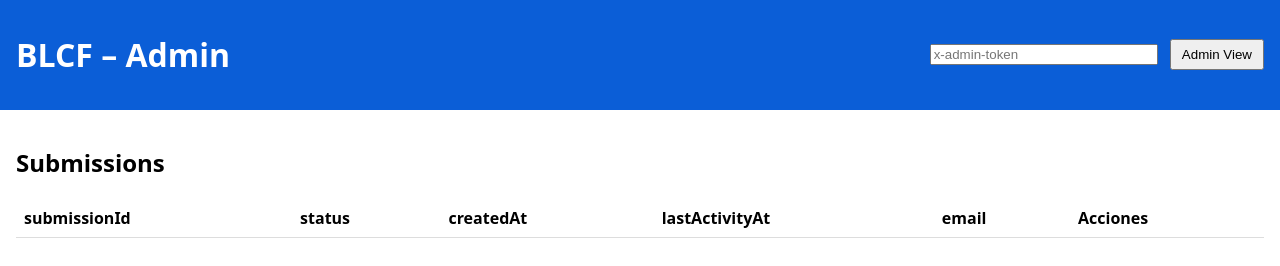
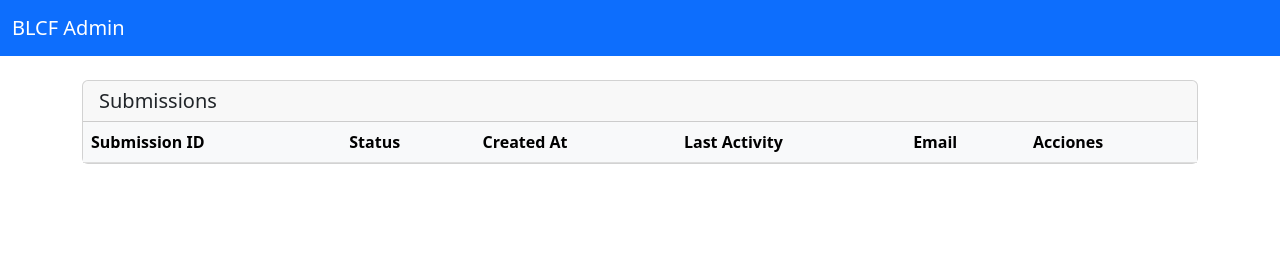
Before and after one commit to dvdsantamaria/blcf-form, a plain HTML site: page public/admin/index.html in a window 1280 px wide. Drawn offline with nearby package versions, Linux system fonts and the light colour scheme.

Commit message:
new admin layout

```diff
--- a/public/admin/index.html
+++ b/public/admin/index.html
@@ -4,42 +4,66 @@
     <meta charset="utf-8" />
     <title>BLCF – Admin</title>
     <meta name="viewport" content="width=device-width, initial-scale=1" />
+    <!-- Bootstrap CSS -->
+    <link
+      href="https://cdn.jsdelivr.net/npm/bootstrap@5.3.0/dist/css/bootstrap.min.css"
+      rel="stylesheet"
+    />
+    <!-- Custom CSS -->
     <link href="admin.css" rel="stylesheet" />
   </head>
   <body>
-    <header>
-      <h1>BLCF – Admin</h1>
-      <div class="auth">
-        <input id="adminToken" type="password" placeholder="x-admin-token" />
-        <button id="saveToken">Admin View</button>
+    <!-- Navbar -->
+    <nav class="navbar navbar-expand-lg navbar-dark bg-primary">
+      <div class="container-fluid">
+        <a class="navbar-brand" href="#">BLCF Admin</a>
+        <div class="d-flex align-items-center">
+          <div class="user-greeting text-light me-3"></div>
         </div>
-    </header>
-    <div class="user-greeting"></div>
+      </div>
+    </nav>
 
-    <main>
-      <section>
-        <h2>Submissions</h2>
-        <table id="tbl">
-          <thead>
+    <div class="container my-4">
+      <!-- Submissions Table -->
+      <div class="card">
+        <div class="card-header">
+          <h2 class="h5 mb-0">Submissions</h2>
+        </div>
+        <div class="card-body p-0">
+          <div class="table-responsive">
+            <table class="table table-striped table-hover mb-0">
+              <thead class="table-light">
                 <tr>
-              <th>submissionId</th>
-              <th>status</th>
-              <th>createdAt</th>
-              <th>lastActivityAt</th>
-              <th>email</th>
+                  <th>Submission ID</th>
+                  <th>Status</th>
+                  <th>Created At</th>
+                  <th>Last Activity</th>
+                  <th>Email</th>
                   <th>Acciones</th>
                 </tr>
               </thead>
               <tbody id="tbody"></tbody>
             </table>
-      </section>
+          </div>
+        </div>
+      </div>
 
-      <section id="detail" class="hidden">
-        <h2>Detalle <span id="detToken"></span></h2>
-        <pre id="manifest"></pre>
-      </section>
-    </main>
+      <!-- Detail Section -->
+      <div id="detail" class="card mt-4 d-none">
+        <div class="card-header">
+          <h2 class="h6 mb-0">Detalle <span id="detToken"></span></h2>
+        </div>
+        <div class="card-body">
+          <pre id="manifest" class="bg-light p-3 rounded"></pre>
+        </div>
+      </div>
+    </div>
 
+    <!-- Magic link client -->
+    <script src="/api/admin/auth/client.js"></script>
+    <!-- Admin logic -->
     <script src="admin.js"></script>
+    <!-- Bootstrap JS Bundle -->
+    <script src="https://cdn.jsdelivr.net/npm/bootstrap@5.3.0/dist/js/bootstrap.bundle.min.js"></script>
   </body>
 </html>
```
Lines whose indentation alone changed are shown as unchanged.
